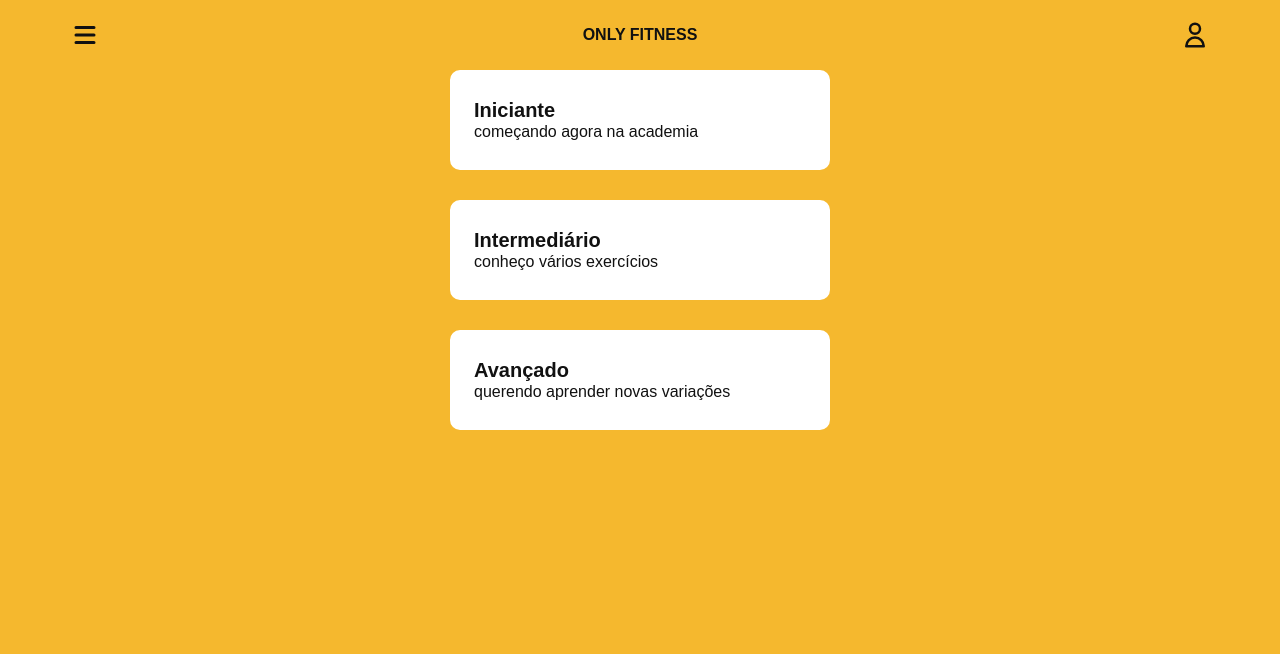
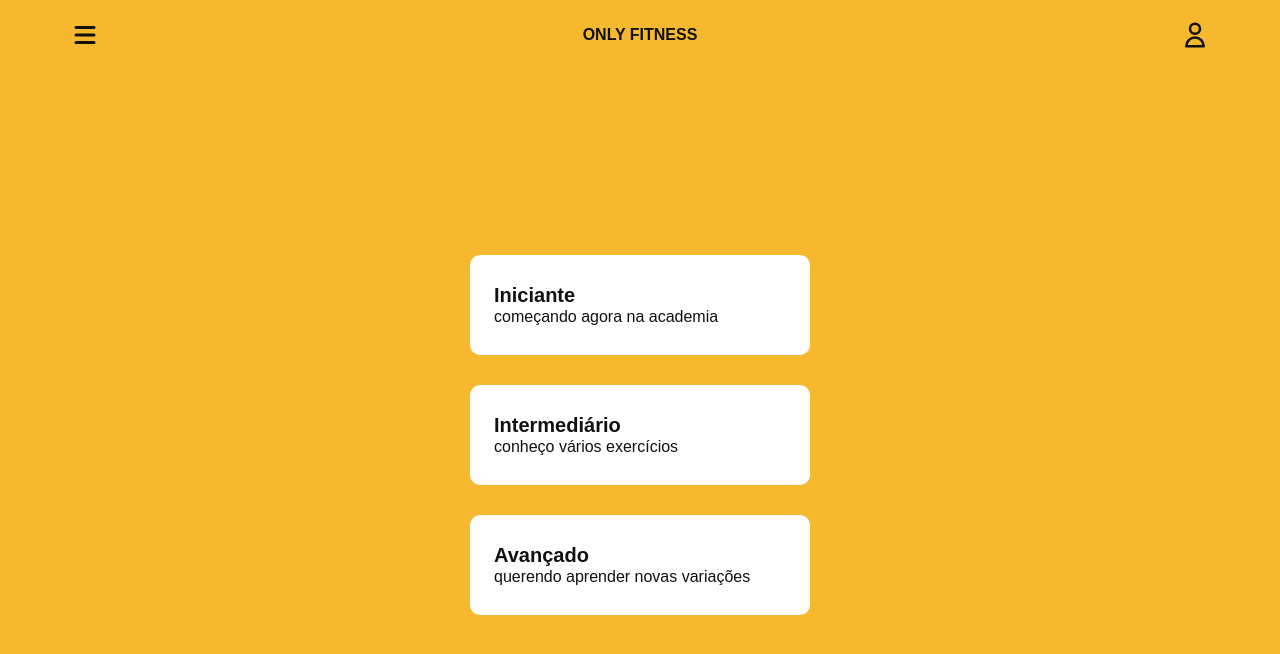
Before and after one commit to thiagonunesbatista/fitness-app, a React (Create React App) app: page / in a window 1280 px wide. Shown: the top 654 px of the page. Built offline with nearby package versions, Linux system fonts and the light colour scheme; a web font is replaced by a local one.

Commit message:
feat: finish home layout

```diff
--- a/src/components/Category/index.js
+++ b/src/pages/Home/_components/Category/index.js
@@ -1,13 +1,14 @@
+import { Link } from 'react-router-dom'
 import styled from 'styled-components'
 
-export const Category = ({ category: { name, description } }) => (
-  <StlyedCategory>
+export const Category = ({ category: { link, name, description } }) => (
+  <StlyedCategory to={link}>
     <CategoryName>{name}</CategoryName>
     <CategoryDescription>{description}</CategoryDescription>
   </StlyedCategory>
 )
 
-const StlyedCategory = styled.div`
+const StlyedCategory = styled(Link)`
   background: #fff;
   border-radius: 10px;
   padding: 24px 20px;
@@ -15,6 +16,8 @@ const StlyedCategory = styled.div`
   cursor: pointer;
   transition: all 0.3s linear;
   border: 4px solid #fff;
+  height: fit-content;
+  width: 100%;
 
   &:hover {
     background: rgba(255, 255, 255, 0.5);
--- /dev/null
+++ b/src/pages/Home/_components/index.js
@@ -0,0 +1 @@
+export * from './Category'
--- a/src/pages/Home/index.js
+++ b/src/pages/Home/index.js
@@ -1,40 +1,43 @@
 import styled from 'styled-components'
 
-import { ContentContainer } from '../../components/ContentContainer'
-import { Category } from '../../components/Category'
+import { Category } from './_components'
 
 const categories = [
   {
     name: 'Iniciante',
-    description: 'começando agora na academia'
+    description: 'começando agora na academia',
+    link: '/exercises'
   },
   {
     name: 'Intermediário',
-    description: 'conheço vários exercícios'
+    description: 'conheço vários exercícios',
+    link: '/exercises'
   },
   {
     name: 'Avançado',
-    description: 'querendo aprender novas variações'
+    description: 'querendo aprender novas variações',
+    link: '/exercises'
   }
 ]
 
 export const Home = () => {
   return (
-    <ContentContainer>
-      <CategoriesContainer>
-        {categories.map((currentCategory, index) => (
-          <Category category={currentCategory} key={index} />
-        ))}
-      </CategoriesContainer>
-    </ContentContainer>
+    <CategoriesContainer>
+      {categories.map((currentCategory, index) => (
+        <Category category={currentCategory} key={index} />
+      ))}
+    </CategoriesContainer>
   )
 }
 
 const CategoriesContainer = styled.div`
   display: flex;
+  gap: 30px;
   flex-direction: column;
-  gap: 30px;
+  justify-content: center;
   width: 100%;
   max-width: 380px;
   margin: 0 auto;
+  padding: 0 20px;
+  min-height: calc(100vh - 70px);
 `
```
Also changed, not shown: src/GlobalStyles.js (+4 -4 lines).
